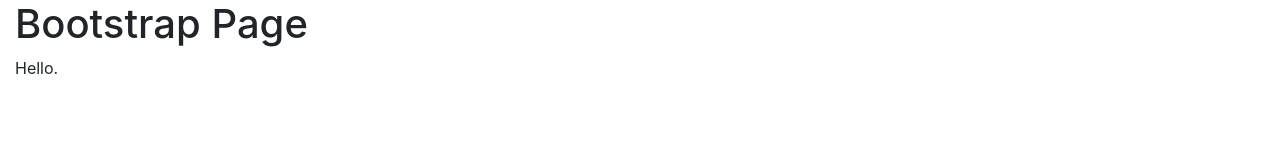
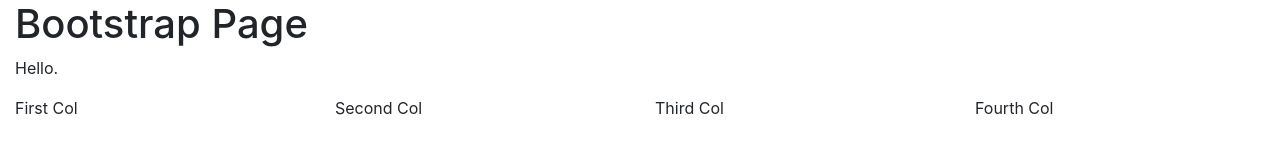
Before and after one commit to joanrig/rover-data-mockup, a plain HTML site: page index.html in a window 1280 px wide. Drawn offline with nearby package versions, Linux system fonts and the light colour scheme.

Commit message:
added flexible columns

```diff
--- a/index.html
+++ b/index.html
@@ -20,6 +20,12 @@
     <div class="container-fluid">
       <h1>Bootstrap Page</h1>
       <p>Hello.</p>
+      <div class="row">
+        <div class="col-sm-3">First Col</div>
+        <div class="col-sm-3">Second Col</div>
+        <div class="col-sm-3">Third Col</div>
+        <div class="col-sm-3">Fourth Col</div>
+      </div>
     </div>
 
 
```
